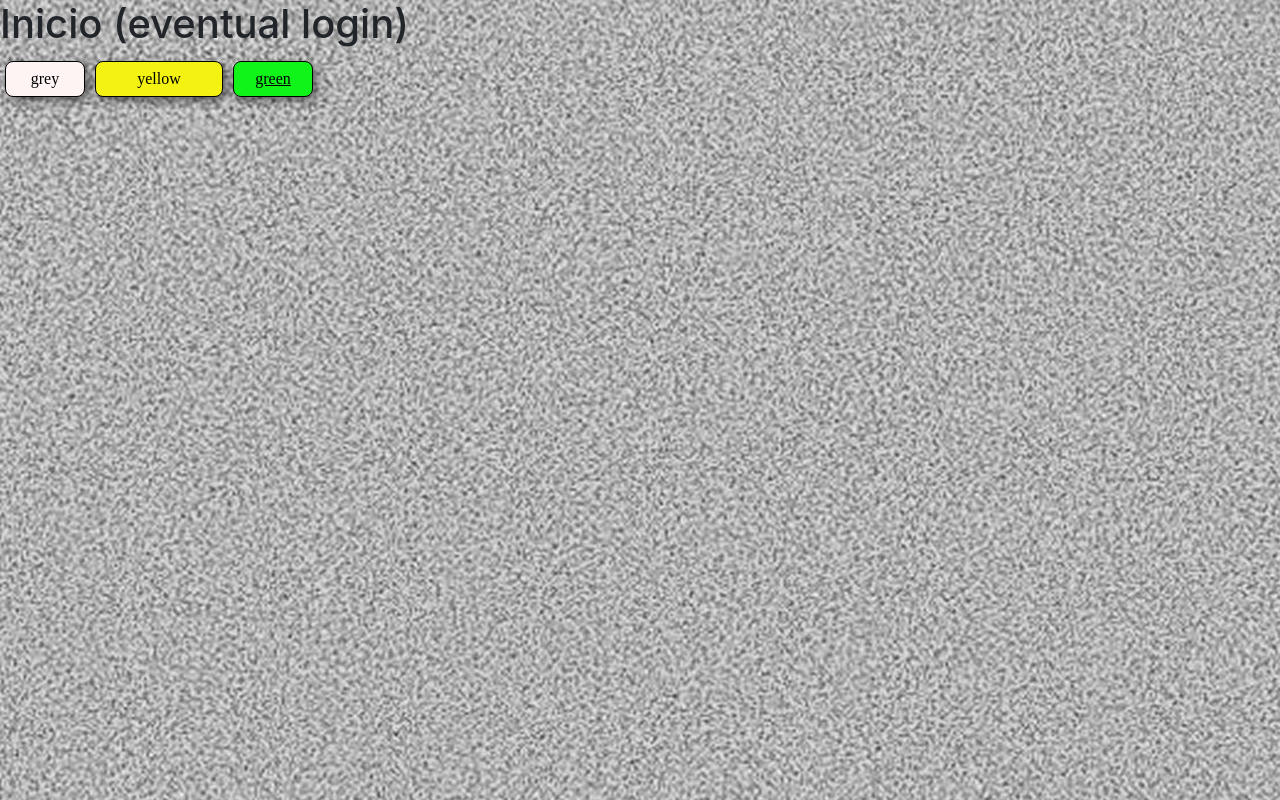
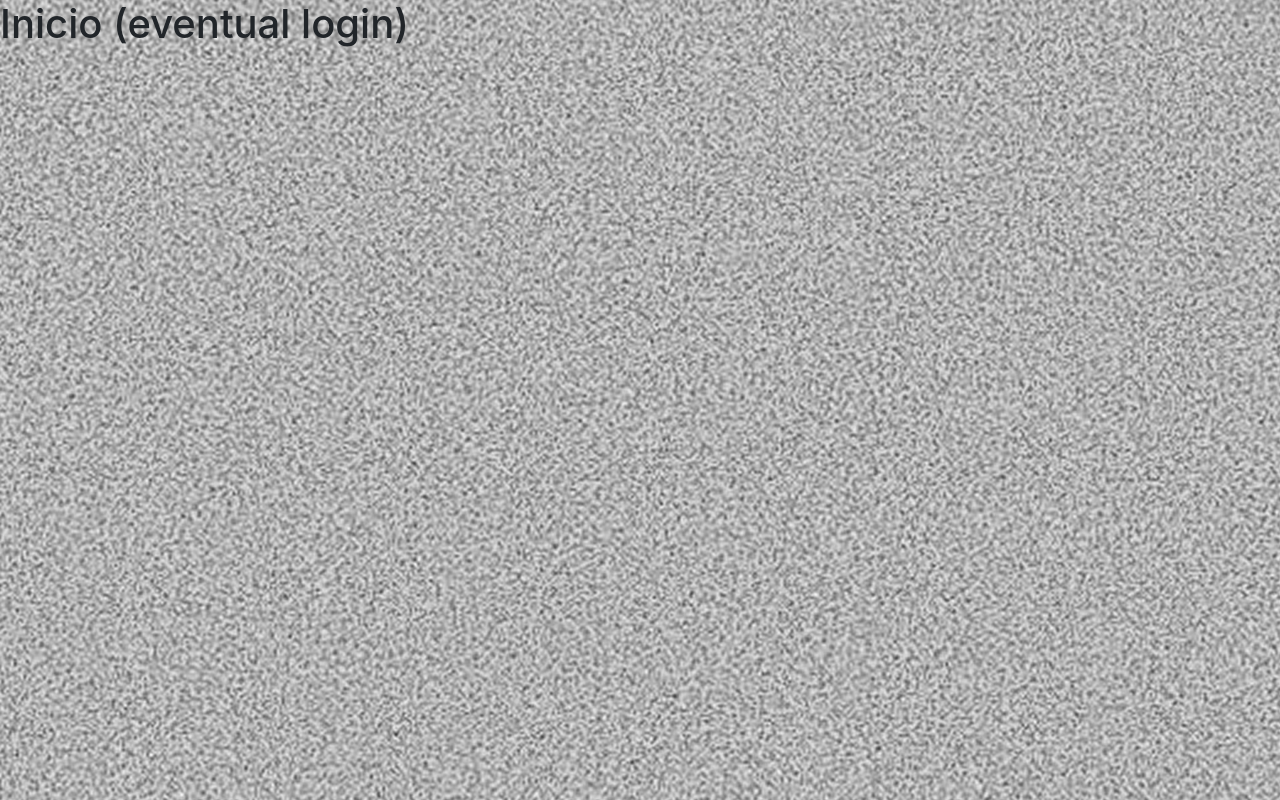
Before and after one commit to PROYECTO-RAIO/RAIO-ADMIN-FE, a React (Vite) app: page / in a window 1280 px wide. Built offline with nearby package versions, Linux system fonts and the light colour scheme; a web font is replaced by a local one.

Commit message:
hotfix eliminar botones de prueba de home jsx

```diff
--- a/src/pages/Home.jsx
+++ b/src/pages/Home.jsx
@@ -1,13 +1,9 @@
-import BasicButton from '../components/BasicButton/BasicButton';
 import './Home.css';
 
 function Home() {
     return(
         <>
         <h1>Inicio (eventual login)</h1>
-        <BasicButton className="btn-primary-custom" size="small">grey</BasicButton>
-        <BasicButton className="btn-secondary-custom" size="large">yellow</BasicButton>
-        <BasicButton className="btn-accent-custom" size="small">green</BasicButton>
         </>
     )
 }
```
